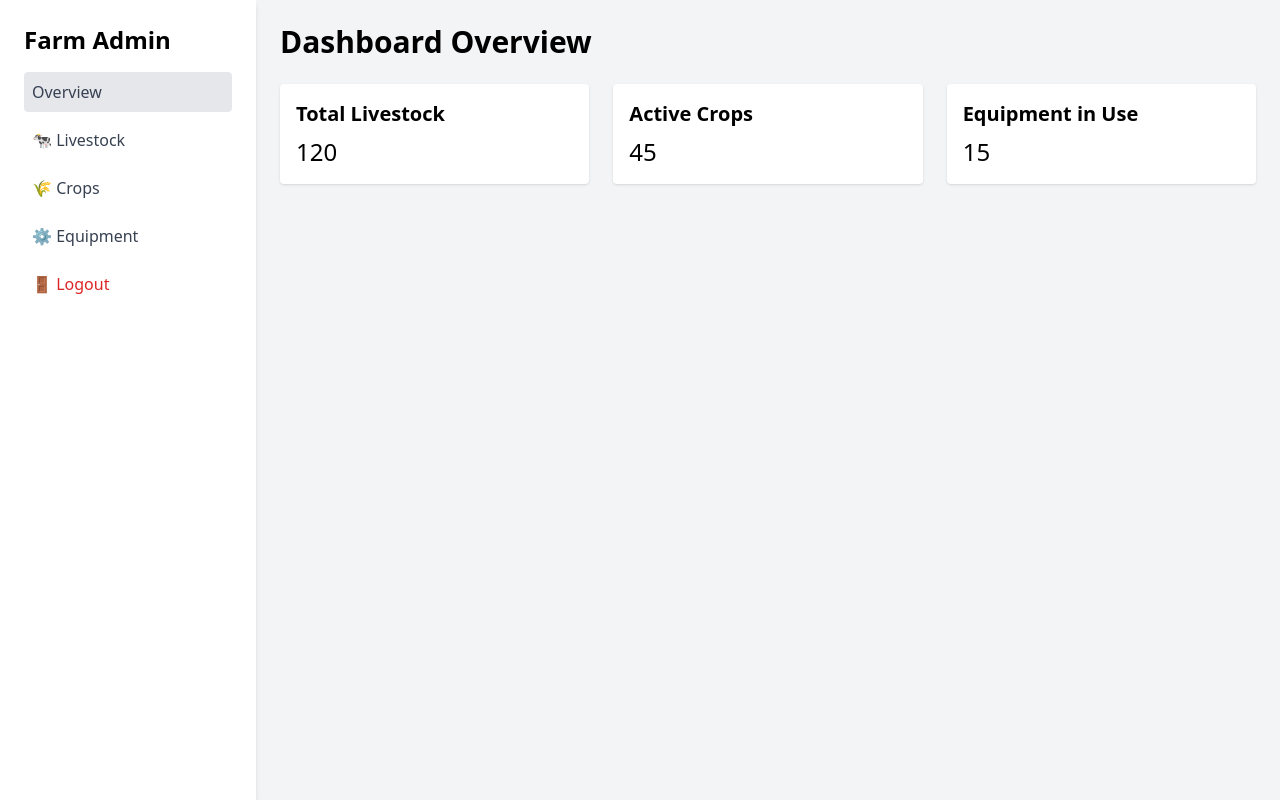
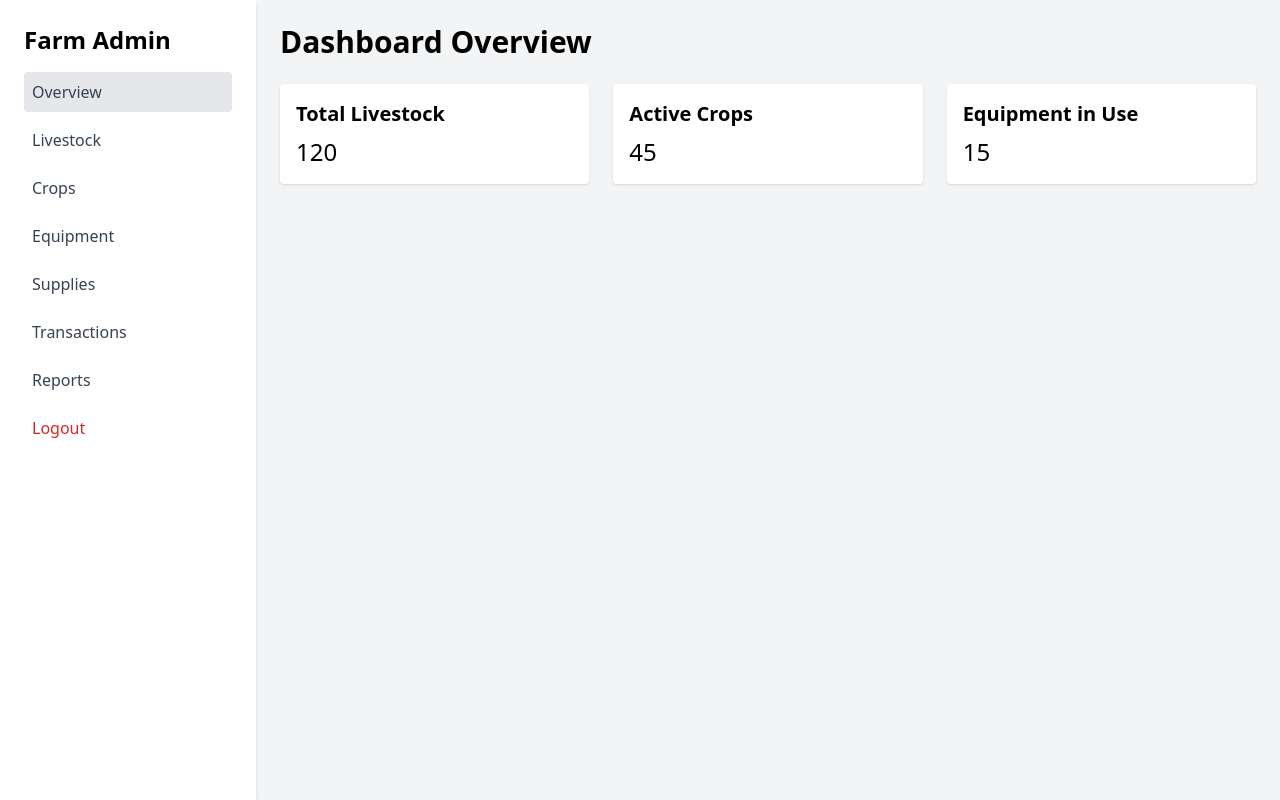
Before and after one commit to yublueprint/blackcreek_dbms, a Django app: page / in a window 1280 px wide. Run offline with Django 4.2, Linux system fonts and the light colour scheme; the visitor is signed in with stand-in values (Sample User, id 1); some libraries are stand-ins or nearby versions.

Commit message:
Added: sidebar

```diff
--- a/app/templates/base.html
+++ b/app/templates/base.html
@@ -13,10 +13,13 @@
                 <h1 class="text-2xl font-bold mb-4">Farm Admin</h1>
                 <nav class="space-y-2">
                     <a href="{% url 'dashboard' %}" class="block text-gray-700 hover:bg-gray-200 p-2 rounded {% if request.resolver_match.url_name == 'dashboard' %}bg-gray-200{% endif %}">Overview</a>
-                    <a href="{% url 'livestock_list' %}" class="block text-gray-700 hover:bg-gray-200 p-2 rounded {% if request.resolver_match.url_name == 'livestock_list' %}bg-gray-200{% endif %}">🐄 Livestock</a>
-                    <a href="{% url 'crop_list' %}" class="block text-gray-700 hover:bg-gray-200 p-2 rounded {% if request.resolver_match.url_name == 'crop_list' %}bg-gray-200{% endif %}">🌾 Crops</a>
-                    <a href="{% url 'equipment_list' %}" class="block text-gray-700 hover:bg-gray-200 p-2 rounded {% if request.resolver_match.url_name == 'equipment_list' %}bg-gray-200{% endif %}">⚙️ Equipment</a>
-                    <a href="{% url 'logout' %}" class="block text-red-600 hover:bg-red-100 p-2 rounded">🚪 Logout</a>
+                    <a href="{% url 'livestock_list' %}" class="block text-gray-700 hover:bg-gray-200 p-2 rounded {% if request.resolver_match.url_name == 'livestock_list' %}bg-gray-200{% endif %}"> Livestock</a>
+                    <a href="{% url 'crop_list' %}" class="block text-gray-700 hover:bg-gray-200 p-2 rounded {% if request.resolver_match.url_name == 'crop_list' %}bg-gray-200{% endif %}"> Crops</a>
+                    <a href="{% url 'equipment_list' %}" class="block text-gray-700 hover:bg-gray-200 p-2 rounded {% if request.resolver_match.url_name == 'equipment_list' %}bg-gray-200{% endif %}"> Equipment</a>
+                    <a href="/supplies/" class="block text-gray-700 hover:bg-gray-200 p-2 rounded">Supplies</a>
+                    <a href="/transactions/" class="block text-gray-700 hover:bg-gray-200 p-2 rounded">Transactions</a>
+                    <a href="/reports/" class="block text-gray-700 hover:bg-gray-200 p-2 rounded">Reports</a>
+                    <a href="{% url 'logout' %}" class="block text-red-600 hover:bg-red-100 p-2 rounded"> Logout</a>
                 </nav>
             </div>
         </aside>
```
